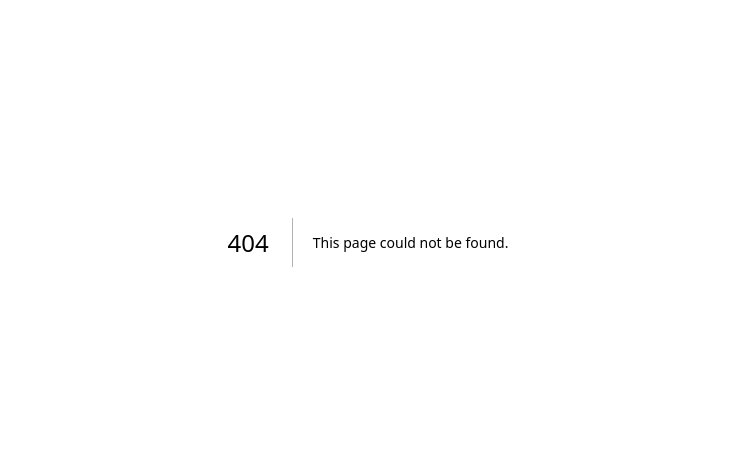
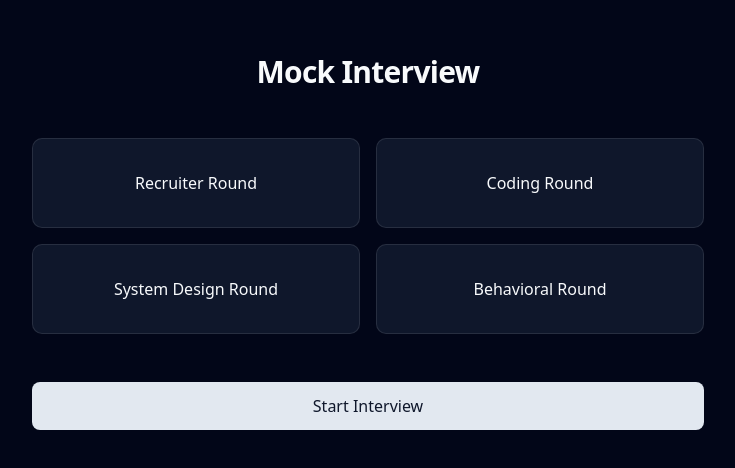
Before and after one commit to gongireddysr/interview-prep-platform, a Next.js app: page /mock_interview in a window 1280 px wide. Before the commit this address had no page. Shown: the part 158-626 px from the top of the page, without its empty margins (272-1007 px from the left). Built offline with nearby package versions, Linux system fonts and the light colour scheme.

Commit message:
Created landing page of mock interview UI

```diff
--- a/src/app/dashboard/page.tsx
+++ b/src/app/dashboard/page.tsx
@@ -20,7 +20,7 @@ export default function DashboardPage() {
       description:
         "Simulate real interview conditions. Get feedback on coding, system design, and behavioral questions.",
       icon: "🎯",
-      route: "/mock",
+      route: "/mock_interview",
     },
   ];
 
--- /dev/null
+++ b/src/app/mock_interview/page.tsx
@@ -0,0 +1,53 @@
+"use client";
+
+import { useState } from "react";
+
+type RoundId = "recruiter" | "coding" | "system-design" | "behavioral";
+
+export default function MockInterviewPage() {
+  const [selectedRound, setSelectedRound] = useState<RoundId | null>(null);
+
+  const rounds: { id: RoundId; label: string }[] = [
+    { id: "recruiter", label: "Recruiter Round" },
+    { id: "coding", label: "Coding Round" },
+    { id: "system-design", label: "System Design Round" },
+    { id: "behavioral", label: "Behavioral Round" },
+  ];
+
+  const handleStartInterview = () => {
+    // Non-functional
+  };
+
+  return (
+    <div className="flex min-h-screen flex-col items-center justify-center px-6">
+      <main className="flex w-full max-w-2xl flex-col items-center">
+        <h1 className="text-3xl font-bold tracking-tight">Mock Interview</h1>
+
+        <div className="mt-12 grid w-full grid-cols-2 gap-4">
+          {rounds.map((round) => (
+            <button
+              key={round.id}
+              onClick={() => setSelectedRound(round.id)}
+              className={`rounded-lg border px-6 py-8 text-center text-base font-medium transition-all ${
+                selectedRound === round.id
+                  ? "border-primary bg-primary text-primary-foreground"
+                  : "border-border bg-card text-foreground hover:border-primary hover:bg-muted"
+              }`}
+            >
+              {round.label}
+            </button>
+          ))}
+        </div>
+
+        <div className="mt-12 w-full">
+          <button
+            onClick={handleStartInterview}
+            className="w-full rounded-md bg-primary px-6 py-3 text-base font-medium text-primary-foreground hover:bg-primary/90"
+          >
+            Start Interview
+          </button>
+        </div>
+      </main>
+    </div>
+  );
+}
```
